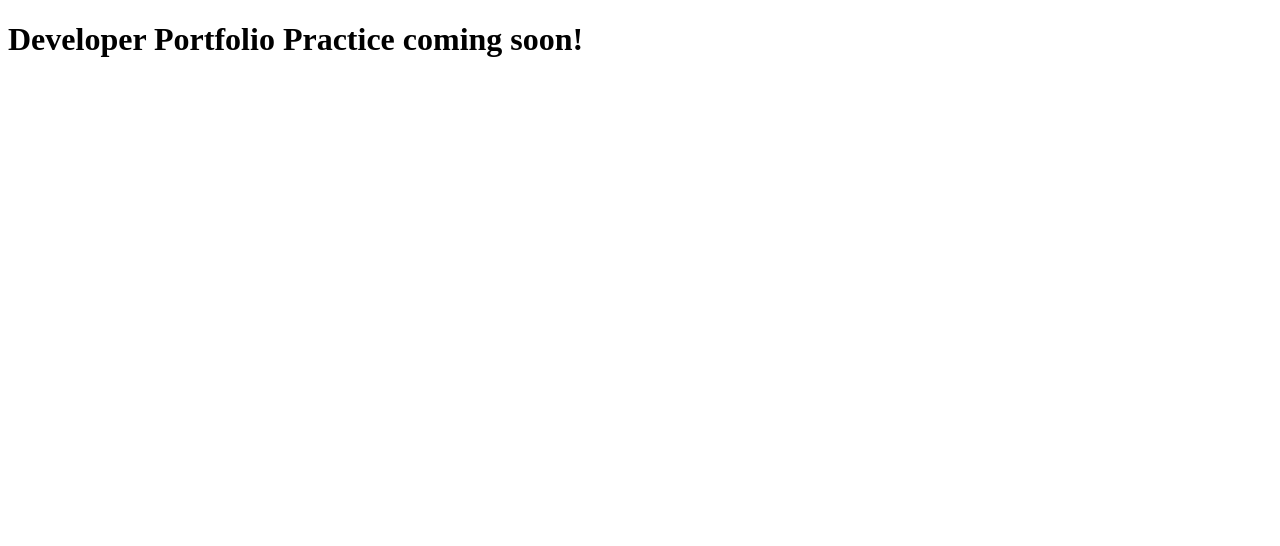
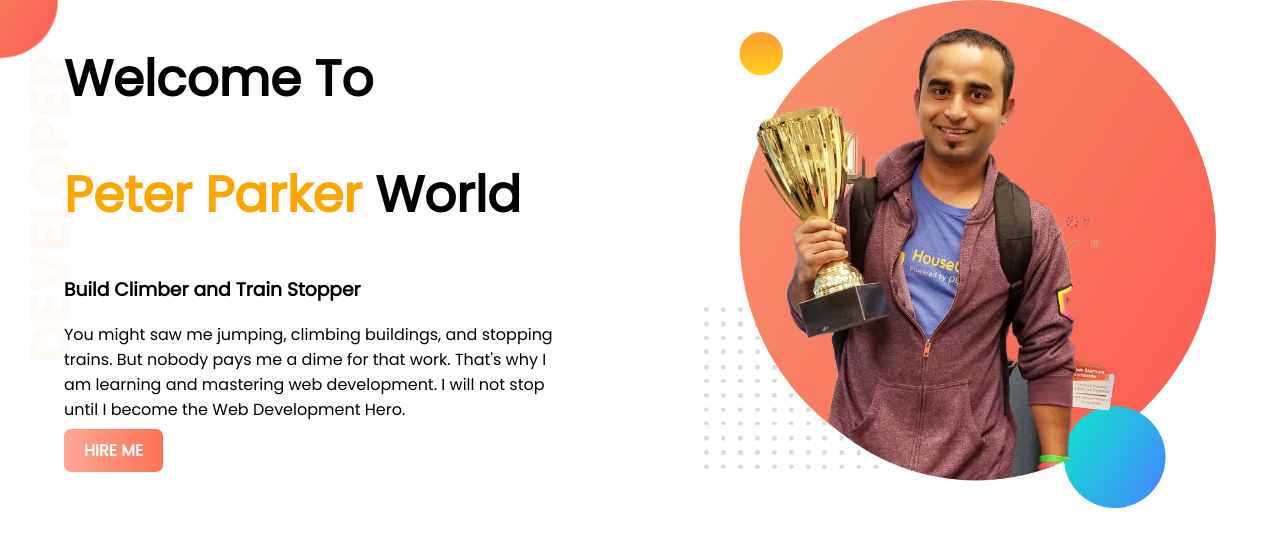
Before and after one commit to taibislamdipu/developer-portfolio-practice, a plain HTML site: page index.html in a window 1280 px wide. Drawn offline with Linux system fonts and the light colour scheme.

Commit message:
top section done

```diff
--- a/css/style.css
+++ b/css/style.css
@@ -0,0 +1,42 @@
+
+
+body{
+    font-family: 'Poppins', sans-serif;
+    margin: 0px;
+}
+
+section{
+    display: flex;
+}
+
+section h1{
+    font-size: 50px;
+}
+
+.orange-color{
+    color: orange;
+}
+
+.half-width{
+    width: 50%;
+    margin-left: 5%;
+    margin-right: 5%;
+}
+
+.half-width img{
+    width: 100%;
+}
+
+.top-section{
+    background-image: url(../images/top-banner.png);
+    background-repeat: no-repeat;
+}
+
+.orange-button{
+    text-decoration: none;
+    background-image: linear-gradient(to left, #FF7153, #ff70539c);
+    padding: 10px 20px;
+    border-radius: 7px;
+    color: white;
+    font-weight: bold;
+}
--- a/index.html
+++ b/index.html
@@ -12,8 +12,30 @@
     <!-- custom css -->
     <link rel="stylesheet" href="css/style.css">
 
+    <!-- google fonts Poppins -->
+    <link rel="preconnect" href="https://fonts.googleapis.com">
+    <link rel="preconnect" href="https://fonts.gstatic.com" crossorigin>
+    <link href="https://fonts.googleapis.com/css2?family=Poppins&display=swap" rel="stylesheet">
+
 </head>
 <body>
-    <h1>Developer Portfolio Practice coming soon!</h1>
+    <!-- top section -->
+    <section class="top-section">
+        <div class="half-width">
+            <h1>Welcome To</h1>
+            <h1><span class="orange-color">Peter Parker</span> World </h1>
+
+            <h3>Build Climber and Train Stopper </h3>
+            <p>
+                You might saw me jumping, climbing buildings, and stopping trains. But nobody pays me a dime for that work.
+                That's
+                why I am learning and mastering web development. I will not stop until I become the Web Development Hero.
+            </p>
+            <a href="https://www.linkedin.com/in/taibislamdipu/" target="_blank" class="orange-button">HIRE ME</a>
+        </div>
+        <div class="half-width">
+            <img src="images/jhankar.png" alt="">
+        </div>
+    </section>
 </body>
 </html>
```
Also changed, not shown: images/dream-bg.png (added), images/exp-bg.png (added), images/favicon.png (added), images/image-1.gif (added), images/jhankar.png (added), images/jhankar2.png (added), images/my-bg.png (added), images/my-bg2.png (added), images/top-banner.png (added), 2 other files.
